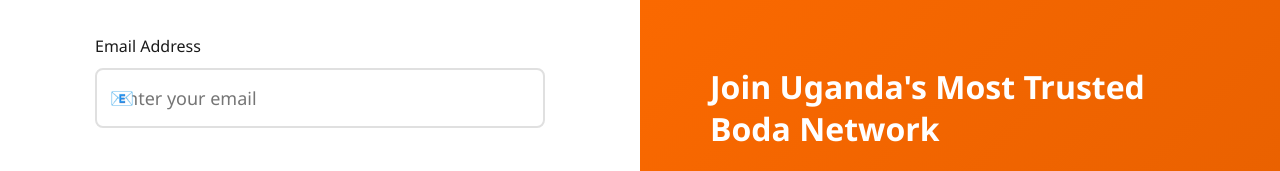
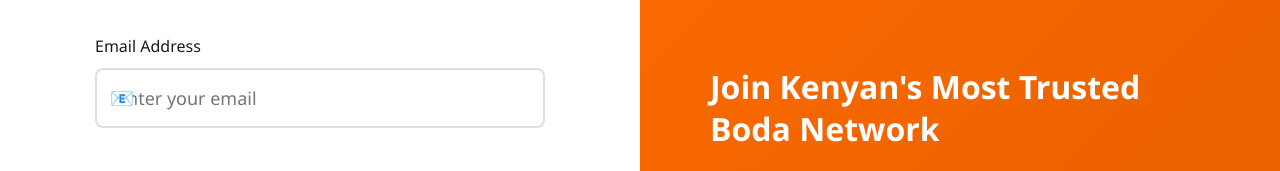
Before and after one commit to BOBWANDATI/BODA-TRUST, a React (Vite) app: page /login in a window 1280 px wide. Shown: the part 383-554 px from the top of the page. Built offline with nearby package versions, Linux system fonts and the light colour scheme.

Commit message:
Update Login.jsx

```diff
--- a/src/components/Login.jsx
+++ b/src/components/Login.jsx
@@ -157,7 +157,7 @@ const Login = () => {
         <div className="login-right">
           <div className="login-image">
             <div className="image-content">
-              <h2>Join Uganda's Most Trusted Boda Network</h2>
+              <h2>Join Kenyan's Most Trusted Boda Network</h2>
               <div className="features-list">
                 <div className="feature">
                   <span className="feature-icon">✅</span>
```
